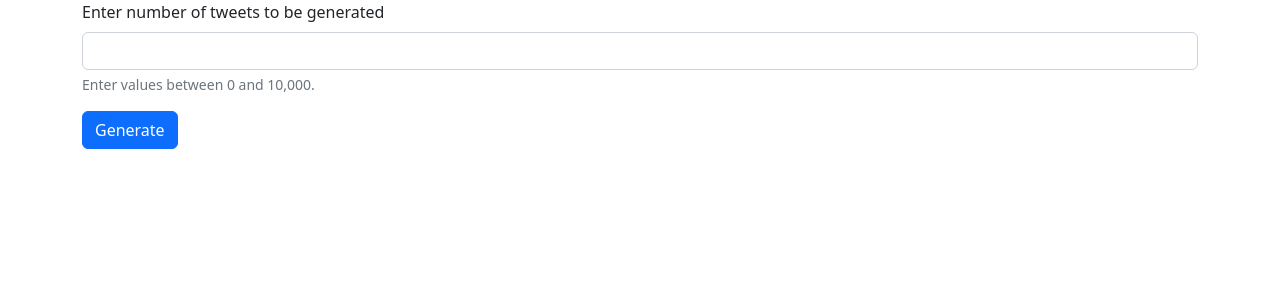
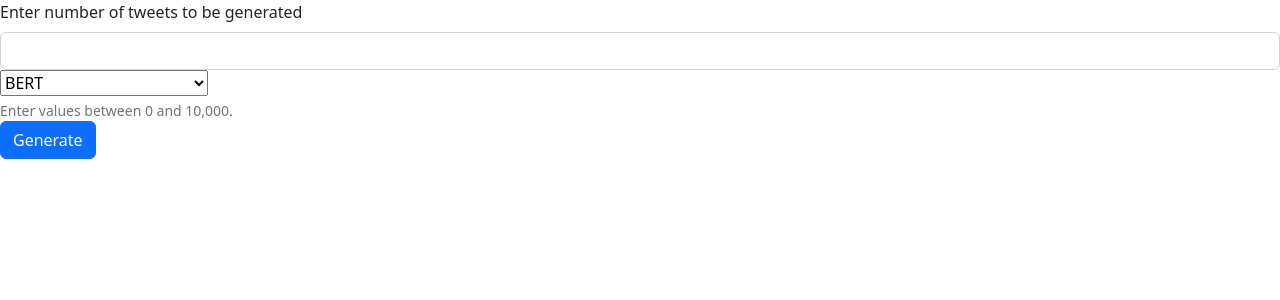
Before and after one commit to VyomKapur/twitter-disaster-app, a Flask app: page / in a window 1280 px wide. Shown: the part 56-356 px from the top of the page. Run offline with Flask 2, Linux system fonts and the light colour scheme; parts of the project's set-up code (start-up, migrations or seed data) failed here and were passed over.

Commit message:
added gaussian

```diff
--- a/app.py
+++ b/app.py
@@ -11,7 +11,9 @@ from flask import Flask, redirect, session, url_for, render_template, request, f
 nest_asyncio.apply()
 app = Flask(__name__)
 app.secret_key = '\xf0?a\x9a\\\xff\xd4;\x0c\xcbHi'
-model = pickle.load(open('./models/model.pkl', 'rb'))
+model_mnb = pickle.load(open('./models/model.pkl', 'rb'))
+model_gnb = pickle.load(open('./models/model_g.pkl', 'rb'))
+#model_bert = pickle.load(open('./models/bert.pkl', 'rb'))
 vec = pickle.load(open('./models/vec.pkl', 'rb'))
 
 def cleanText(text):
@@ -39,6 +41,8 @@ async def get_data():
     os.remove("./datasets/dataset1.json")
     if request.method == 'POST':
         limit = request.form['limit']
+        print(request.form['model'])
+        session['model'] = int(request.form['model'])
         c = twint.Config()
         c.Search = "disaster"
         c.Store_json = True
@@ -60,8 +64,16 @@ def clean_data(data):
 @app.route('/predict')
 def predict(data, orginal_data):
     data = np.array(data)
-    x = vec.transform(data)
-    output = model.predict(x)
+    if session['model'] == 0:
+        output = [1 for i in range(len(data))]
+        #BERT application
+        pass
+    elif session['model'] == 1:
+        x = vec.transform(data)
+        output = model_mnb.predict(x)
+    elif session['model'] == 2:
+        x = vec.transform(data)
+        output = model_gnb.predict(x.toarray())
     return render_template('result.html', pred_text = orginal_data, pred = output, limit = session['limit'])
 
 if __name__ == "__main__":
--- /dev/null
+++ b/static/css/homepage.css
@@ -0,0 +1,3 @@
+#control > * {
+    display: inline;
+}
--- a/templates/homepage.html
+++ b/templates/homepage.html
@@ -6,11 +6,12 @@
     <meta name="viewport" content="width=device-width, initial-scale=1.0">
     <link href="https://cdn.jsdelivr.net/npm/bootstrap@5.2.2/dist/css/bootstrap.min.css" rel="stylesheet" integrity="sha384-Zenh87qX5JnK2Jl0vWa8Ck2rdkQ2Bzep5IDxbcnCeuOxjzrPF/et3URy9Bv1WTRi" crossorigin="anonymous">
     <script src="https://cdn.jsdelivr.net/npm/bootstrap@5.2.2/dist/js/bootstrap.bundle.min.js" integrity="sha384-OERcA2EqjJCMA+/3y+gxIOqMEjwtxJY7qPCqsdltbNJuaOe923+mo//f6V8Qbsw3" crossorigin="anonymous"></script>
+    <link rel="stylesheet" href="../static/css/homepage.css">
     <title>Home</title>
 </head>
 <body>
     <nav class="navbar navbar-expand-lg bg-light">
-    <div class="container-fluid">
+    <div class="container-fluid" id="navbar">
         <a class="navbar-brand" href="/">Disaster Tweets</a>
         <button class="navbar-toggler" type="button" data-bs-toggle="collapse" data-bs-target="#navbarNavAltMarkup" aria-controls="navbarNavAltMarkup" aria-expanded="false" aria-label="Toggle navigation">
         <span class="navbar-toggler-icon"></span>
@@ -24,13 +25,18 @@
         </div>
     </div>
     </nav>
-    <div class="container">
+    <div>
         <form action="/get-data" method="POST">
-        <div class="mb-3">
-            <label for="lmt" class="form-label">Enter number of tweets to be generated </label>
+        <label for="lmt" class="form-label" id="lmt-label">Enter number of tweets to be generated </label>
+        <div id="control">
             <input type="text" name="limit" class="form-control" id="lmt" aria-describedby="limit">
-            <div id="emailHelp" class="form-text">Enter values between 0 and 10,000.</div>
+            <select name="model" id="mdl">
+                <option value="0">BERT</option>
+                <option value="1">Multinomial Naive Bayes</option>
+                <option value="2">Gaussian Naive Bayes</option>
+            </select>
         </div>
+        <div id="emailHelp" class="form-text">Enter values between 0 and 10,000.</div>
         <button type="submit" class="btn btn-primary">Generate</button>
         </form>
     </div>
```
Also changed, not shown: models/model.py (+7 -2 lines), 4 other files.
